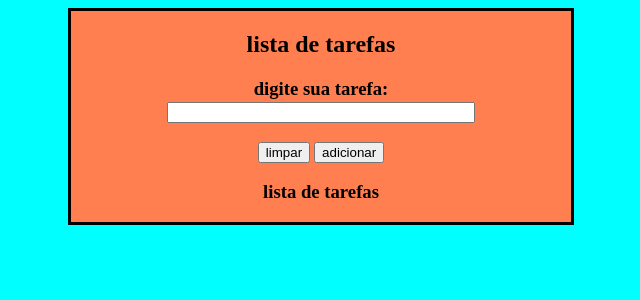
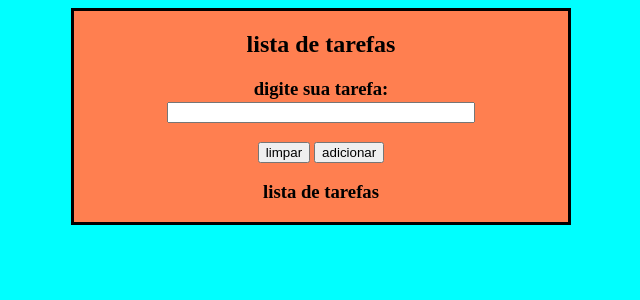
Before and after one commit to CauiDavis/lista-de-tarefas, a PHP site: page / in a window 1280 px wide. Shown: the top 300 px of the page, without its empty margins (319-959 px from the left). Run offline with PHP 8.4, Linux system fonts and the light colour scheme.

Commit message:
first commit

```diff
--- a/estilo.css
+++ b/estilo.css
@@ -3,6 +3,8 @@
     margin-top:100;
     width: 500px;
     background-color: coral;
+    box-sizing: border-box;
+    flex-wrap: wrap;
 }
 .tarefa{
     width: 300px;
```
